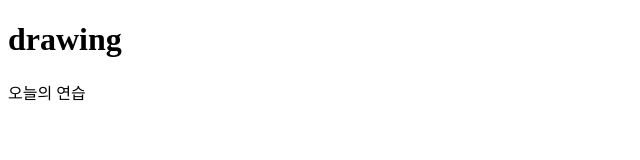
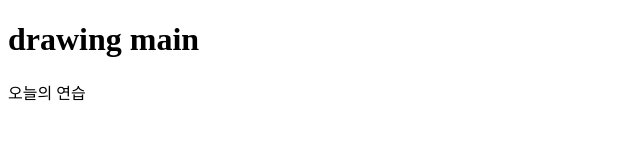
Before and after one commit to kabinny/drawing_memo, a plain HTML site: page index.html in a window 1280 px wide. Shown: the whole page, without its empty margins (0-640 px from the left). Drawn offline with Linux system fonts and the light colour scheme.

Commit message:
main-page start

```diff
--- a/index.html
+++ b/index.html
@@ -6,7 +6,7 @@
     <title>Document</title>
 </head>
 <body>
-    <h1>drawing</h1>
+    <h1>drawing main</h1>
     <div>오늘의 연습</div>
 </body>
 </html>
```
